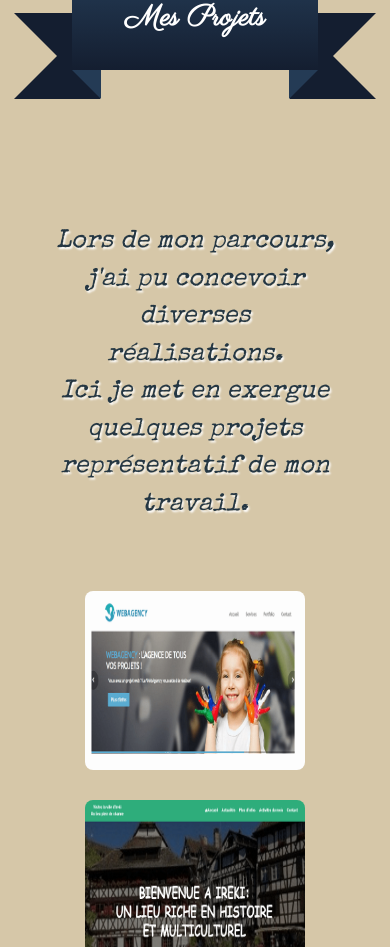
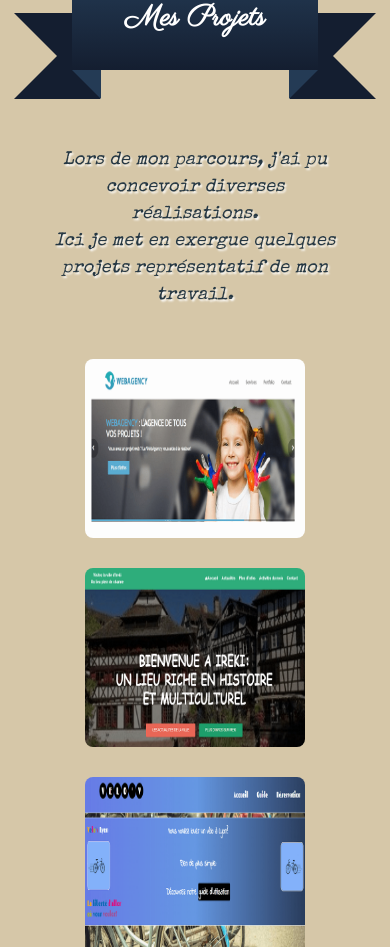
Before and after one commit to AGhoudi/website, a React (Create React App) app: page / in a window 390 px wide. Shown: the part 4891-5838 px from the top of the page. Built offline with nearby package versions, Linux system fonts and the light colour scheme.

Commit message:
updated css rules of projects.scss

```diff
--- a/src/base/base.scss
+++ b/src/base/base.scss
@@ -30,7 +30,7 @@ $fontSize: (
   m-big: 1.875rem,
   big: 1.8125rem,
   large: 1.6875rem,
-  medium-large:  1.5625rem,
+  medium-large: 1.5625rem,
   medium-plus: 1.525rem,
   medium: 1.4375rem,
   other: 1.375rem,
--- a/src/components/projects/projects.scss
+++ b/src/components/projects/projects.scss
@@ -4,39 +4,28 @@
   min-height: 31.25rem;
   height: auto;
   width: 100vw;
-  background-color: #D6C7A8;
-  padding-bottom: 50px;
+  background-color: $yellow;
+  padding-bottom: 3.125rem;
   &__text {
-    font-size: 25px;
-    color: #253743;
+    font-size: map-get($fontSize, medium-large);
+    color: $darkBlue;
     font-style: italic;
-    font-family: 'Special Elite', cursive;
-    text-shadow: 0.09375rem 0.09375rem 0.125rem #fff;
-    text-align: center;
-    margin: 15.375rem auto 3rem auto;
+    font-family: $fontElite;
+    text-shadow: 0.09375rem 0.09375rem 0.125rem $white;
+    @include textcenter;
+    @include margin(15.375rem,auto,3rem,auto);
     width: 75%;
+    @include media(computer) {
+      font-size: map-get($fontSize,medium);
+      @include margin(14.375rem,auto,1.875rem,auto);
+    }
+    @include media(tablet) {
+      font-size: map-get($fontSize,small-plus);
+      @include margin(11.875rem,auto,1.875rem,auto);
+    }
+    @include media(mobile) {
+      font-size: map-get($fontSize,x-small);
+      margin: 10.625rem auto 1.875rem auto;
+    }
   }
 }
-
-
-
-@media screen and (max-width: 1025px) {
-  .projects-text {
-    font-size: 23px;
-    margin: 230px auto 30px auto;
-  }
-}
-
-@media screen and (max-width: 769px) {
-  .projects-text {
-    font-size: 21px;
-    margin: 190px auto 30px auto;
-  }
-}
-
-@media screen and (max-width: 426px) {
-  .projects-text {
-    font-size: 18px;
-    margin: 170px auto 30px auto;
-  }
-}
```
